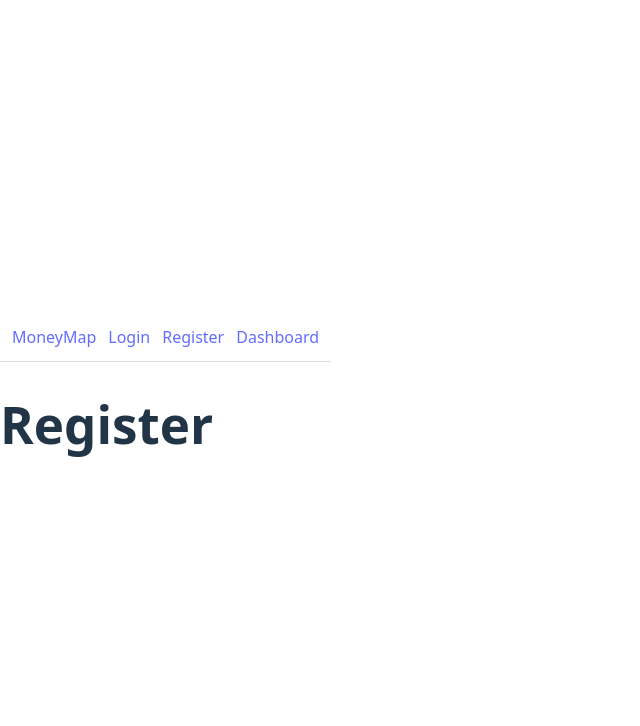
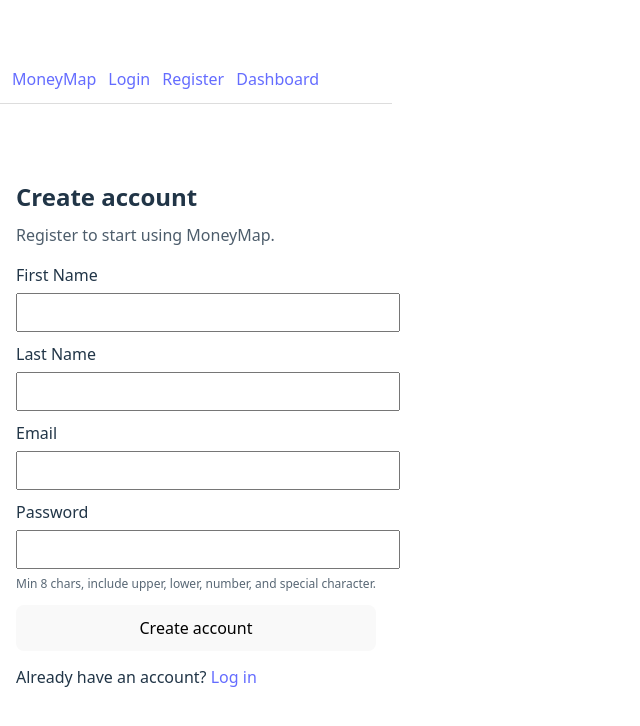
Before and after one commit to moneymap-group7/Capstone-moneymap, a React app in the folder frontend/: page /register in a window 1280 px wide. Shown: the top 726 px of the page, without its empty margins (0-640 px from the left). Built offline with nearby package versions, Linux system fonts and the light colour scheme; the HTML template or start-up script is replaced by a standard one.

Commit message:
UI feature :added registration page with client-side validation

```diff
--- a/frontend/src/pages/Register.jsx
+++ b/frontend/src/pages/Register.jsx
@@ -1,7 +1,181 @@
+import { useState } from "react";
+import { useNavigate, Link } from "react-router-dom";
+import api from "../services/api"; // adjust path if different
+
+const initialForm = {
+  firstName: "",
+  lastName: "",
+  email: "",
+  password: "",
+};
+
+function isValidEmail(email) {
+  // simple email check (backend does real validation)
+  return /^[^\s@]+@[^\s@]+\.[^\s@]+$/.test(email);
+}
+
+function passwordMeetsPolicy(pw) {
+  // aligned with your QA: min 8 + upper + lower + digit + special
+  if (pw.length < 8) return { ok: false, msg: "Password must be at least 8 characters." };
+  if (!/[A-Z]/.test(pw)) return { ok: false, msg: "Password must include an uppercase letter." };
+  if (!/[a-z]/.test(pw)) return { ok: false, msg: "Password must include a lowercase letter." };
+  if (!/[0-9]/.test(pw)) return { ok: false, msg: "Password must include a number." };
+  if (!/[^\w\s]/.test(pw)) return { ok: false, msg: "Password must include a special character." };
+  return { ok: true, msg: "" };
+}
+
 export default function Register() {
+  const navigate = useNavigate();
+
+  const [form, setForm] = useState(initialForm);
+  const [errors, setErrors] = useState({});
+  const [serverError, setServerError] = useState("");
+  const [loading, setLoading] = useState(false);
+
+  function setField(name, value) {
+    setForm((prev) => ({ ...prev, [name]: value }));
+    // clear field error as user types
+    setErrors((prev) => ({ ...prev, [name]: "" }));
+    setServerError("");
+  }
+
+  function validateAll() {
+    const e = {};
+    const firstName = form.firstName.trim();
+    const lastName = form.lastName.trim();
+    const email = form.email.trim().toLowerCase();
+    const password = form.password; // do not trim password
+
+    if (!firstName) e.firstName = "First name is required.";
+    else if (firstName.length < 2 || firstName.length > 50) e.firstName = "First name must be 2–50 characters.";
+
+    if (!lastName) e.lastName = "Last name is required.";
+    else if (lastName.length < 2 || lastName.length > 50) e.lastName = "Last name must be 2–50 characters.";
+
+    if (!email) e.email = "Email is required.";
+    else if (!isValidEmail(email)) e.email = "Enter a valid email address.";
+
+    if (!password) e.password = "Password is required.";
+    else {
+      const pwCheck = passwordMeetsPolicy(password);
+      if (!pwCheck.ok) e.password = pwCheck.msg;
+    }
+
+    return { e, normalized: { firstName, lastName, email, password } };
+  }
+
+  async function onSubmit(ev) {
+    ev.preventDefault();
+    setServerError("");
+
+    const { e, normalized } = validateAll();
+    if (Object.keys(e).length > 0) {
+      setErrors(e);
+      return;
+    }
+
+    setLoading(true);
+    try {
+      // IMPORTANT: confirm endpoint with backend team
+      // Typical: POST /auth/register
+      await api.post("/auth/register", normalized);
+
+      // success: go to login
+      navigate("/login");
+    } catch (err) {
+      // handle common backend statuses
+      const status = err?.response?.status;
+      const msg =
+        err?.response?.data?.message ||
+        (status === 409 ? "Email already exists." : "Registration failed. Please try again.");
+
+      setServerError(msg);
+    } finally {
+      setLoading(false);
+    }
+  }
+
   return (
-    <main>
-      <h1>Register</h1>
-    </main>
+    <div style={{ maxWidth: 420, margin: "40px auto", padding: 16 }}>
+      <h2 style={{ marginBottom: 8 }}>Create account</h2>
+      <p style={{ marginTop: 0, marginBottom: 16, opacity: 0.8 }}>
+        Register to start using MoneyMap.
+      </p>
+
+      {serverError ? (
+        <div style={{ background: "#ffe5e5", padding: 12, borderRadius: 8, marginBottom: 12 }}>
+          {serverError}
+        </div>
+      ) : null}
+
+      <form onSubmit={onSubmit} noValidate>
+        <label style={{ display: "block", marginBottom: 10 }}>
+          First Name
+          <input
+            value={form.firstName}
+            onChange={(e) => setField("firstName", e.target.value)}
+            style={{ width: "100%", padding: 10, marginTop: 6 }}
+            autoComplete="given-name"
+          />
+          {errors.firstName ? <div style={{ color: "crimson", marginTop: 6 }}>{errors.firstName}</div> : null}
+        </label>
+
+        <label style={{ display: "block", marginBottom: 10 }}>
+          Last Name
+          <input
+            value={form.lastName}
+            onChange={(e) => setField("lastName", e.target.value)}
+            style={{ width: "100%", padding: 10, marginTop: 6 }}
+            autoComplete="family-name"
+          />
+          {errors.lastName ? <div style={{ color: "crimson", marginTop: 6 }}>{errors.lastName}</div> : null}
+        </label>
+
+        <label style={{ display: "block", marginBottom: 10 }}>
+          Email
+          <input
+            value={form.email}
+            onChange={(e) => setField("email", e.target.value)}
+            style={{ width: "100%", padding: 10, marginTop: 6 }}
+            autoComplete="email"
+            inputMode="email"
+          />
+          {errors.email ? <div style={{ color: "crimson", marginTop: 6 }}>{errors.email}</div> : null}
+        </label>
+
+        <label style={{ display: "block", marginBottom: 12 }}>
+          Password
+          <input
+            type="password"
+            value={form.password}
+            onChange={(e) => setField("password", e.target.value)}
+            style={{ width: "100%", padding: 10, marginTop: 6 }}
+            autoComplete="new-password"
+          />
+          {errors.password ? <div style={{ color: "crimson", marginTop: 6 }}>{errors.password}</div> : null}
+          <div style={{ fontSize: 12, opacity: 0.75, marginTop: 6 }}>
+            Min 8 chars, include upper, lower, number, and special character.
+          </div>
+        </label>
+
+        <button
+          type="submit"
+          disabled={loading}
+          style={{
+            width: "100%",
+            padding: 12,
+            borderRadius: 8,
+            border: "none",
+            cursor: loading ? "not-allowed" : "pointer",
+          }}
+        >
+          {loading ? "Creating..." : "Create account"}
+        </button>
+      </form>
+
+      <div style={{ marginTop: 14 }}>
+        Already have an account? <Link to="/login">Log in</Link>
+      </div>
+    </div>
   );
 }
```
